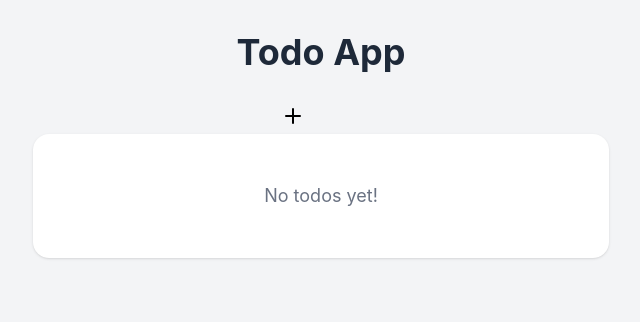
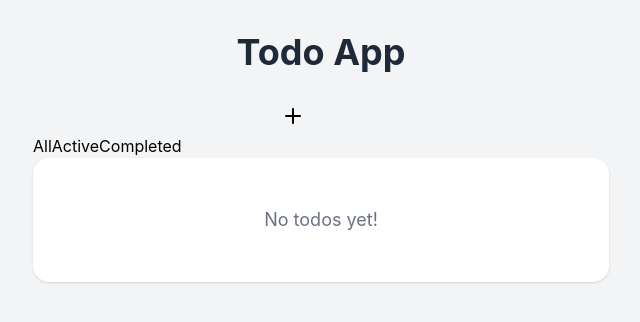
Before and after one commit to AleksandrKompanetc/todo, a React (Vite) app: page / in a window 1280 px wide. Shown: the top 322 px of the page, without its empty margins (319-959 px from the left). Built offline with nearby package versions, Linux system fonts and the light colour scheme.

Commit message:
added filterOptions

```diff
--- a/src/App.tsx
+++ b/src/App.tsx
@@ -1,5 +1,6 @@
 import { useState, useEffect } from 'react'
 import TodoForm from './components/TodoForm'
+import Filters from './components/Filters'
 import TodoList from './components/TodoList'
 import type { Filter } from './types'
 import TodoStats from './components/TodoStats'
@@ -71,7 +72,7 @@ export default function App() {
       <div className='max-w-xl mx-auto'>
         <h1 className='text-4xl font-bold text-center mb-8 text-gray-800'>Todo App</h1>
         <TodoForm addTodo={addTodo} />
-
+        <Filters />
         <TodoList
           todos={filteredTodos}
           toggleTodo={toggleTodo}
--- a/src/components/Filters.tsx
+++ b/src/components/Filters.tsx
@@ -1,3 +1,38 @@
+import { Filter } from '../types'
+
+interface FiltersProps {
+  currentFilter: Filter
+  onFilterChange: (filter: Filter) => void
+}
+
+const filterOptions: { value: Filter, label: string }[] = [
+  { value: 'all', label: 'All' },
+  { value: 'active', label: 'Active' },
+  { value: 'completed', label: 'Completed' }
+]
+
+export default function Filters({ currentFilter, onFilterChange }: FiltersProps) {
+  return (
+    <div>
+      {filterOptions.map(({ value, label }) => (
+        <button
+          key={value}
+          onClick={() => onFilterChange(value)}
+        >
+          {label}
+        </button>
+      ))}
+    </div>
+  )
+}
+
+
+
+
+
+
+
+
 // import { Filter } from '../types'
 
 // interface FiltersProps {
```
